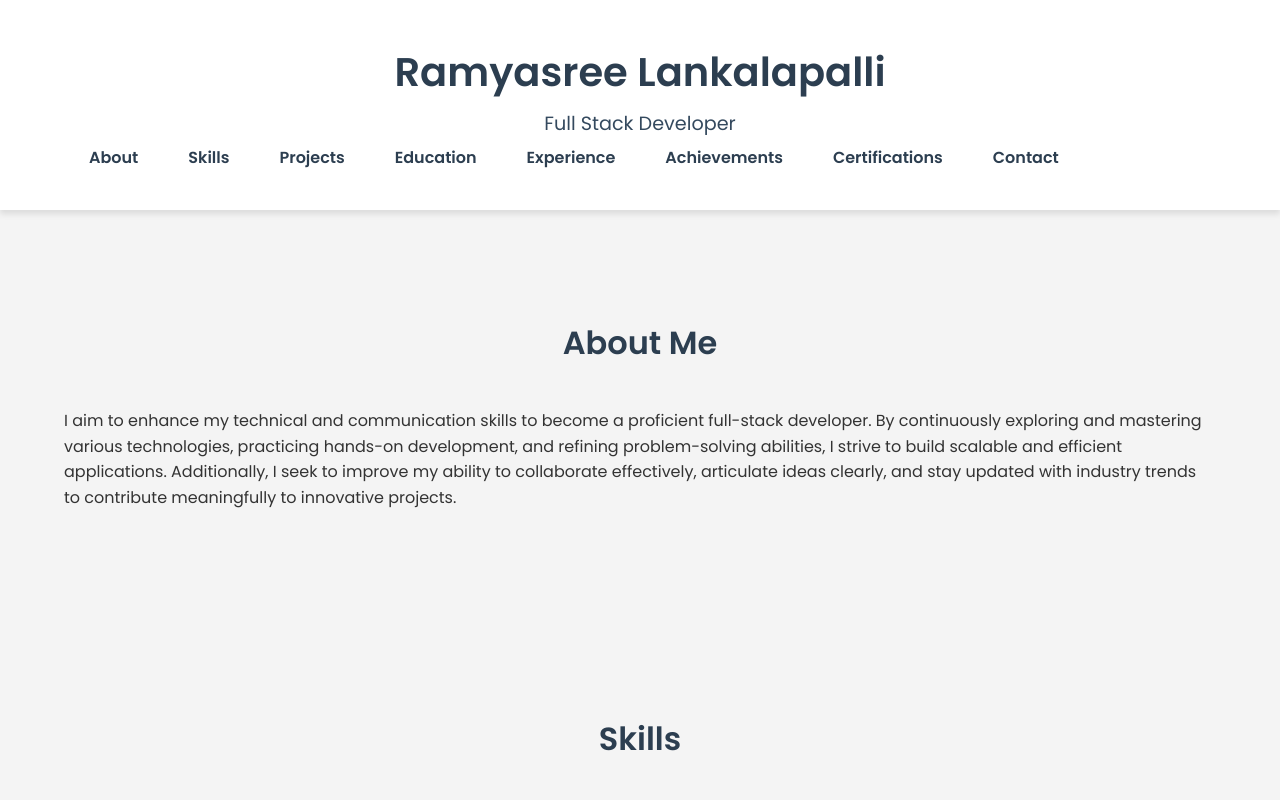
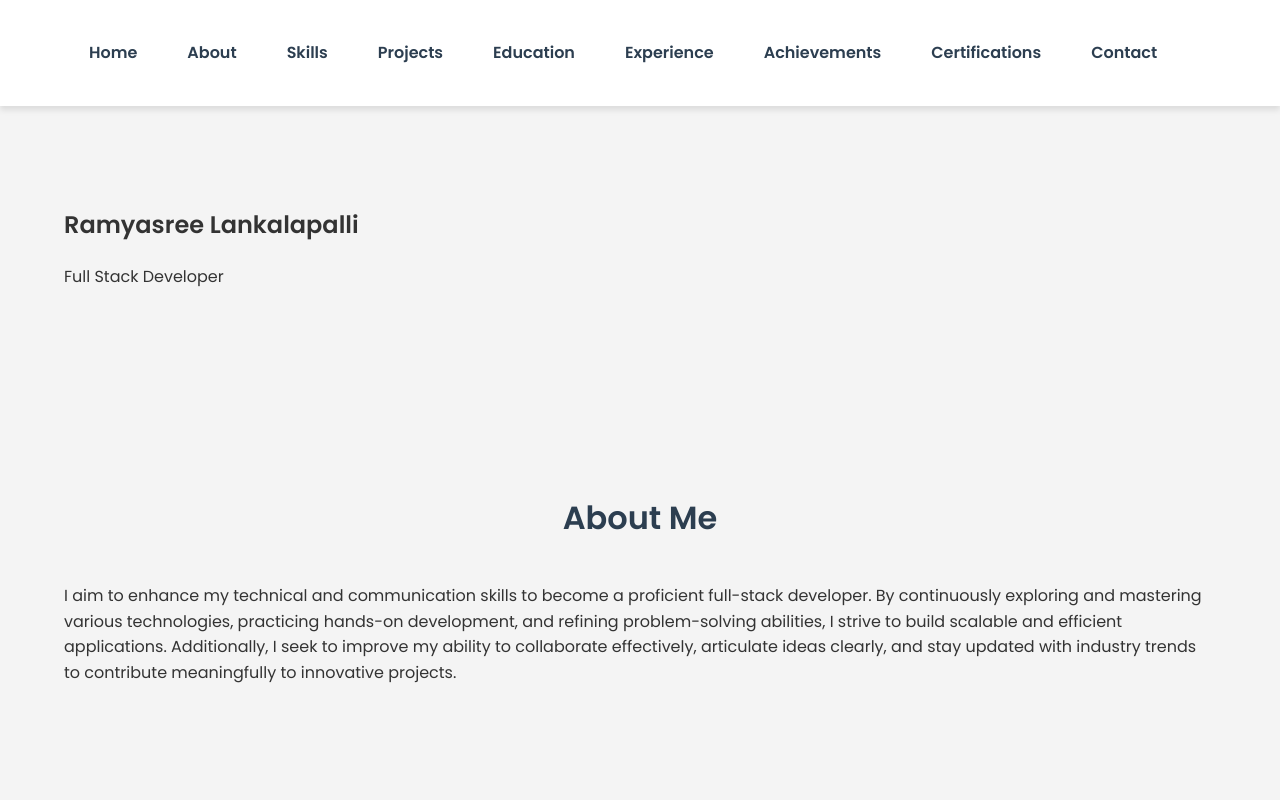
Before and after one commit to Ramyalankalapalli/portfolio, a plain HTML site: page index.html in a window 1280 px wide. Shown: the top 800 px of the page. Drawn offline with Linux system fonts and the light colour scheme.

Commit message:
Update index.html

```diff
--- a/index.html
+++ b/index.html
@@ -11,13 +11,15 @@
 <body>
     <header>
         <div class="container">
-            <h1>Ramyasree Lankalapalli</h1>
-            <p>Full Stack Developer</p>
+            <!-- Name and Role moved to the top of the page -->
+
+            <!-- Navigation Bar -->
             <nav>
                 <div class="hamburger" id="hamburger">
                     <i class="fas fa-bars"></i>
                 </div>
                 <ul class="nav-links" id="nav-links">
+                    <li><a href="#home">Home</a></li> <!-- Added Home link -->
                     <li><a href="#about">About</a></li>
                     <li><a href="#skills">Skills</a></li>
                     <li><a href="#projects">Projects</a></li>
@@ -33,6 +35,14 @@
             </nav>
         </div>
     </header>
+
+    <!-- Home Section (Name and Role) -->
+    <section id="home" class="home">
+        <div class="container">
+            <h1>Ramyasree Lankalapalli</h1>
+            <p>Full Stack Developer</p>
+        </div>
+    </section>
 
     <section id="about" class="about">
         <div class="container">
@@ -137,7 +147,7 @@
         </div>
     </footer>
 
- <script>
+    <script>
         // Hamburger menu toggle for mobile
         const hamburger = document.getElementById('hamburger');
         const navLinks = document.getElementById('nav-links');
```
